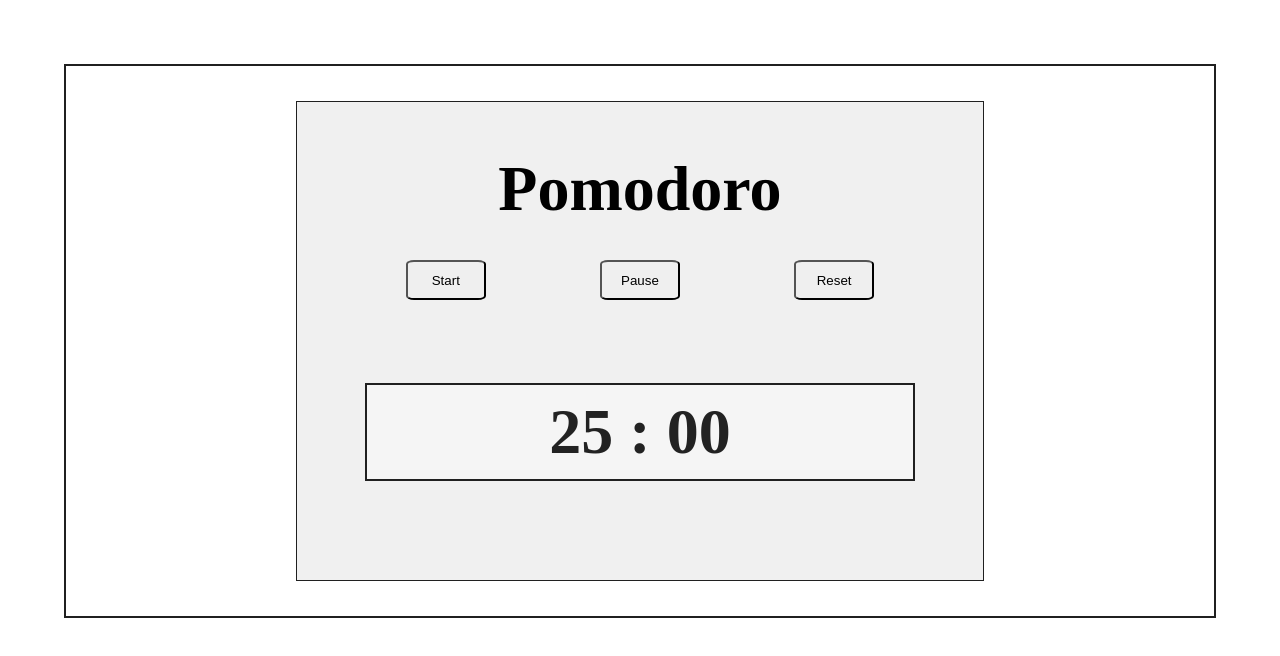
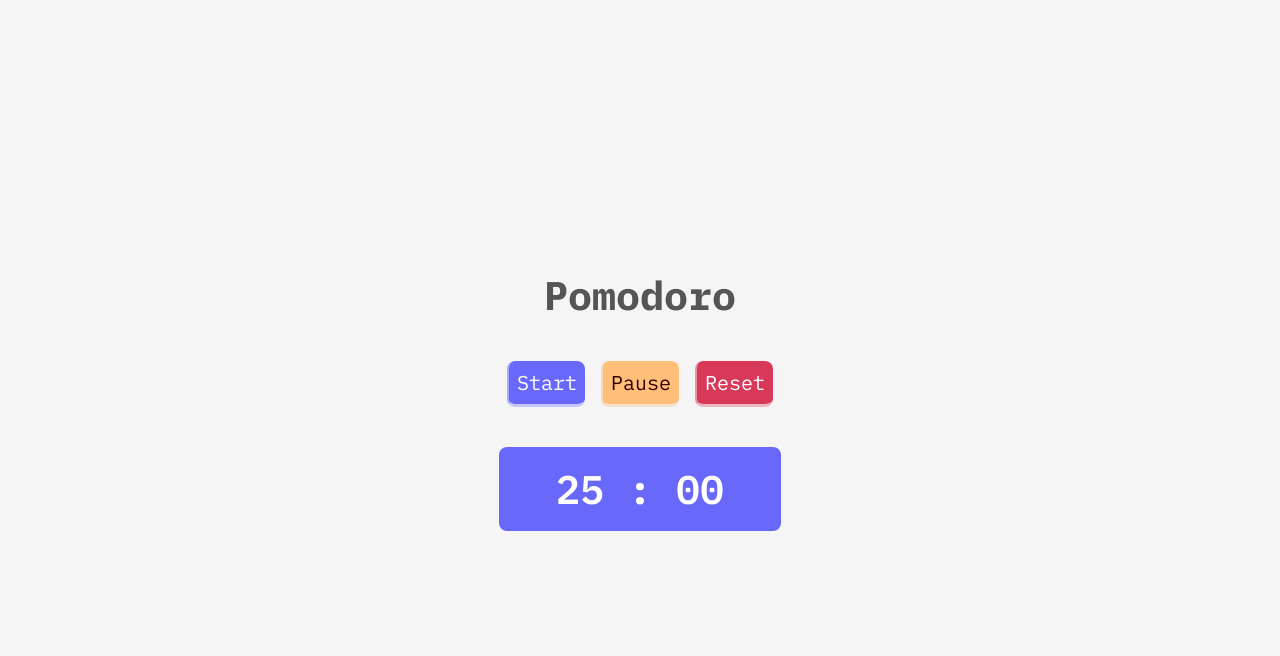
Before and after one commit to TerRosales/pomodoro-tr-dev, a plain HTML site: page index.html in a window 1280 px wide. Drawn offline with Linux system fonts and the light colour scheme.

Commit message:
update UI

```diff
--- a/index.html
+++ b/index.html
@@ -4,25 +4,29 @@
     <meta charset="UTF-8" />
     <meta name="viewport" content="width=device-width, initial-scale=1.0" />
     <link rel="stylesheet" href="main.css" />
+    <link
+      href="https://fonts.googleapis.com/css2?family=IBM+Plex+Mono:ital,wght@0,100;0,200;0,300;0,400;0,500;0,600;0,700;1,100;1,200;1,300;1,400;1,500;1,600;1,700&display=swap"
+      rel="stylesheet"
+    />
     <title>Pomodoro</title>
   </head>
   <body>
-    <div id="main">
+    <main>
       <div id="beeperBox">
-        <h1>Pomodoro</h1>
-        <div id="ui">
+        <h1 id="title">Pomodoro</h1>
+        <section id="ui">
           <audio id="beeper" src="assets/level-up-191997.mp3"></audio>
-        </div>
-        <div id="buttons">
+        </section>
+        <section id="buttons">
           <button id="start">Start</button>
           <button id="pause">Pause</button>
           <button id="reset">Reset</button>
-        </div>
-        <div id="counter">
+        </section>
+        <section id="counter">
           <p id="timer">25 : 00</p>
-        </div>
+        </section>
       </div>
-    </div>
+    </main>
   </body>
   <script src="main.js"></script>
 </html>
--- a/main.css
+++ b/main.css
@@ -1,15 +1,24 @@
+:root {
+  --marginSmall: 0.5rem;
+  --marginLarge: 1rem;
+  --paddingSmall: 0.5rem;
+  --paddingLarge: 1rem;
+  --color60: whitesmoke;
+  --color30: #555;
+  --color10: rgba(10, 10, 255, 0.6);
+  --colorAlert: rgba(255, 80, 80, 0.7);
+}
+
 *,
 *::before,
 *::after {
+  font-family: "IBM Plex Mono", monospace;
   box-sizing: border-box;
   margin: 0;
   padding: 0;
 }
 
-h1 {
-  font-size: 4rem;
-  margin: 20px;
-}
+/* Alert Key Frame and Anim. */
 
 .ringing {
   transition: all;
@@ -31,53 +40,112 @@ h1 {
   }
 }
 
-#main {
+/* Alert Key Frame and Anim. */
+
+main {
   display: flex;
-  flex-direction: ;
-  margin: 5%;
+  justify-content: center;
   text-align: center;
-  justify-content: center;
-  padding: 0;
-  border: 2px solid #202020;
+  align-items: center;
+  height: 100vh;
+  background: var(--color60);
+  color: var(--color30);
 }
 
 #beeperBox {
-  background: rgba(240, 240, 240);
-  border: 1px solid #202020;
   display: flex;
   flex-direction: column;
-  justify-content: center;
-  margin: 35px 0px;
-  width: 60%;
-  height: 60vh;
 }
 
-#beeperBox::before {
-  top: -8px;
-  right: -80.5%;
+#title {
+  font-size: 40px;
+  margin: 2rem 0;
 }
 
+/* Buttons */
 #buttons {
   display: flex;
-  justify-content: space-evenly;
-  align-items: center;
-  height: 10%;
-  margin: 10px;
 }
 
-button {
-  margin: 10px 15px;
-  border-radius: 10%;
-  width: 80px;
-  height: 40px;
+#buttons button {
+  font-size: 20px;
+  margin: var(--marginSmall);
+  padding: var(--paddingSmall);
+
+  color: white;
+  border: none;
+  border-radius: 0.5rem;
+  cursor: pointer;
+  transition: all 0.1s;
+  border-left: 2px solid rgba(240, 240, 240, 0.5);
+  border-bottom: 3px solid rgba(240, 240, 240, 0.7);
 }
 
+#start {
+  background: var(--color10);
+}
+
+#start:hover {
+  background: linear-gradient(rgba(10, 10, 255, 0.8), rgba(20, 20, 250, 0.4));
+  transform: scale(1.05) translateY(-0.6rem);
+  box-shadow: 1px 2px 6px rgba(10, 10, 255, 0.3);
+  color: snow;
+  text-shadow: 1px 1px 3px #222;
+}
+
+#start:active {
+  background: linear-gradient(rgba(0, 0, 255, 0.8), rgba(20, 20, 255, 0.6));
+  transform: scale(1.02) translateY(-0.5rem);
+}
+
+#pause {
+  color: rgba(50, 0, 0, 1) !important;
+  background: rgba(255, 191, 120, 1);
+}
+
+#pause:hover {
+  background: linear-gradient(rgba(255, 191, 120, 1), rgba(255, 150, 120, 1));
+  transform: scale(1.05) translateY(-0.6rem);
+  box-shadow: 1px 2px 6px rgba(255, 201, 131, 1);
+  color: snow;
+  color: rgba(80, 0, 0, 1) !important;
+  text-shadow: 1px 1px 3px white;
+}
+
+#pause:active {
+  background: linear-gradient(rgba(255, 191, 110, 1), rgba(255, 150, 100, 1));
+  transform: scale(1.02) translateY(-0.5rem);
+  color: white;
+}
+
+#reset {
+  background: rgba(210, 10, 50, 0.8);
+}
+
+#reset:hover {
+  background: linear-gradient(rgba(230, 10, 50, 0.8), rgba(220, 20, 150, 0.6));
+  transform: scale(1.05) translateY(-0.6rem);
+  box-shadow: 1px 2px 6px rgba(10, 10, 255, 0.3);
+  color: snow;
+  text-shadow: 1px 1px 3px #222;
+}
+
+#reset:active {
+  background: linear-gradient(rgba(237, 10, 50, 0.8), rgba(235, 10, 50, 0.8));
+  transform: scale(1.02) translateY(-0.5rem);
+}
+
+/* Timer */
+
 #counter {
-  background: whitesmoke;
-  border: 2px solid #202020;
-  color: #222;
-  font-weight: bolder;
-  font-size: 4rem;
-  margin: 10%;
-  padding: 10px;
+  margin: var(--marginLarge);
+  padding: var(--paddingLarge);
+  background: var(--color10);
+  color: white;
+  border: none;
+  border-radius: 0.5rem;
+  font-size: 2.5rem;
+  font-weight: 600;
+  text-align: center;
+  margin: 2rem 0;
 }
--- a/main.js
+++ b/main.js
@@ -5,6 +5,7 @@ const resetBtn = document.getElementById("reset");
 const timer = document.getElementById("timer");
 const beeper = document.getElementById("beeper");
 const ui = document.getElementById("ui");
+const timerContainer = document.getElementById("counter");
 
 // Variables to store the interval ID and the initial time left (120 seconds)
 let interval;
@@ -42,6 +43,7 @@ function updateTimer() {
 // Function to start the timer
 function startTimer() {
   startBtn.disabled = true;
+  updateTimer();
   // Set up an interval to decrease timeLeft every second
   interval = setInterval(() => {
     timeLeft--; // Decrease timeLeft by 1 second
@@ -50,8 +52,8 @@ function startTimer() {
 
     // Check if the time has run out
     if (timeLeft === 0) {
-      resetBtn.classList.add("ringing");
-      resetBtn.style.backgroundColor = "rgba(255, 80, 80, 0.8)";
+      timerContainer.classList.add("ringing");
+      timerContainer.style.backgroundColor = "rgba(255, 80, 80, 0.8)";
       playSound();
       clearInterval(interval); // Stop the timer
       timeLeft = 1500; // Reset timeLeft to 1500 seconds (25 minutes)
@@ -70,6 +72,8 @@ function pauseTimer() {
 
 // Function to reset the timer
 function resetTimer() {
+  timerContainer.classList.remove("ringing");
+  timerContainer.style.backgroundColor = "rgba(10, 10, 255, 0.6)";
   stopSound();
   clearInterval(interval); // Stop the interval if running
   startBtn.disabled = false;
```
